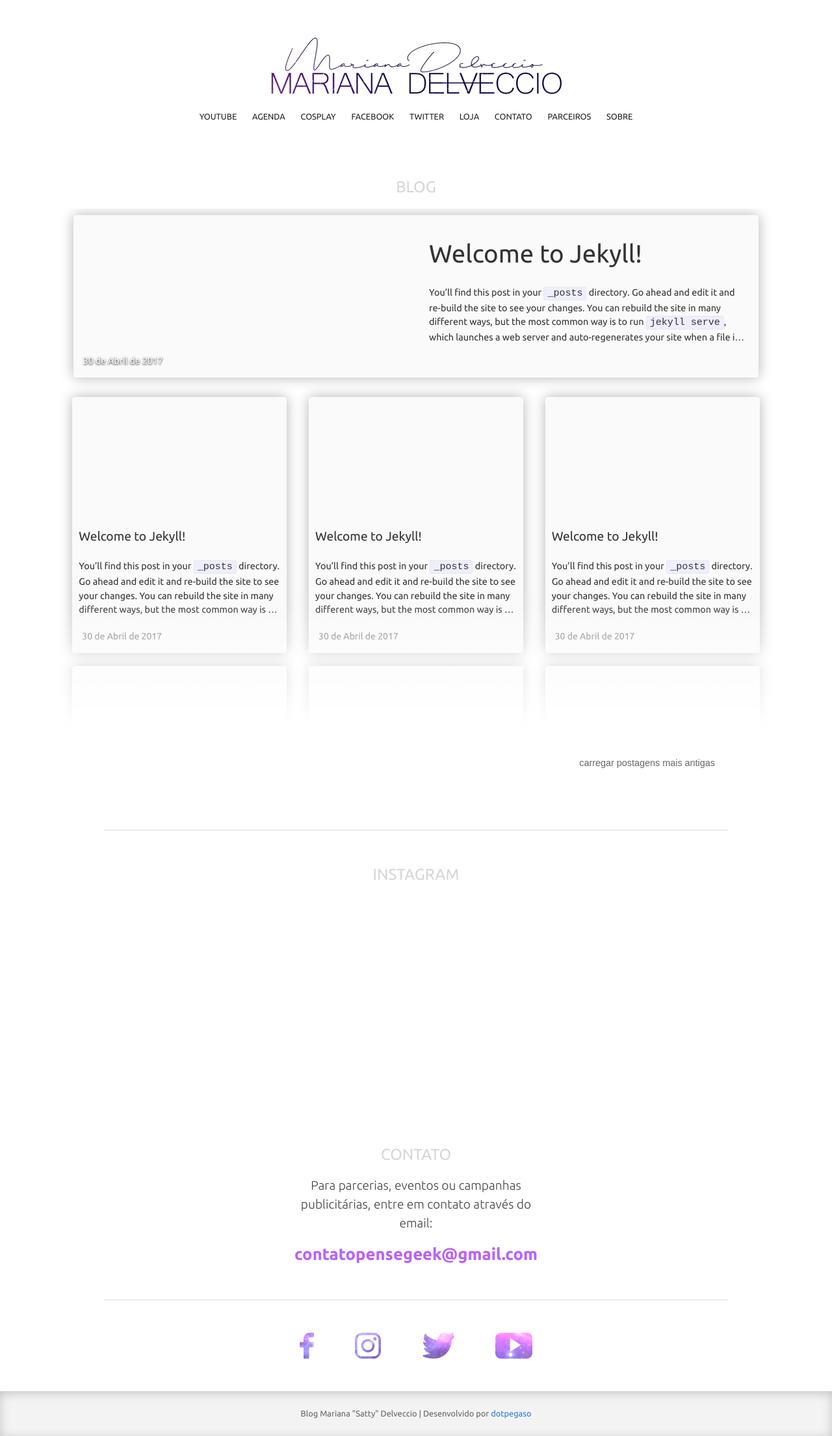
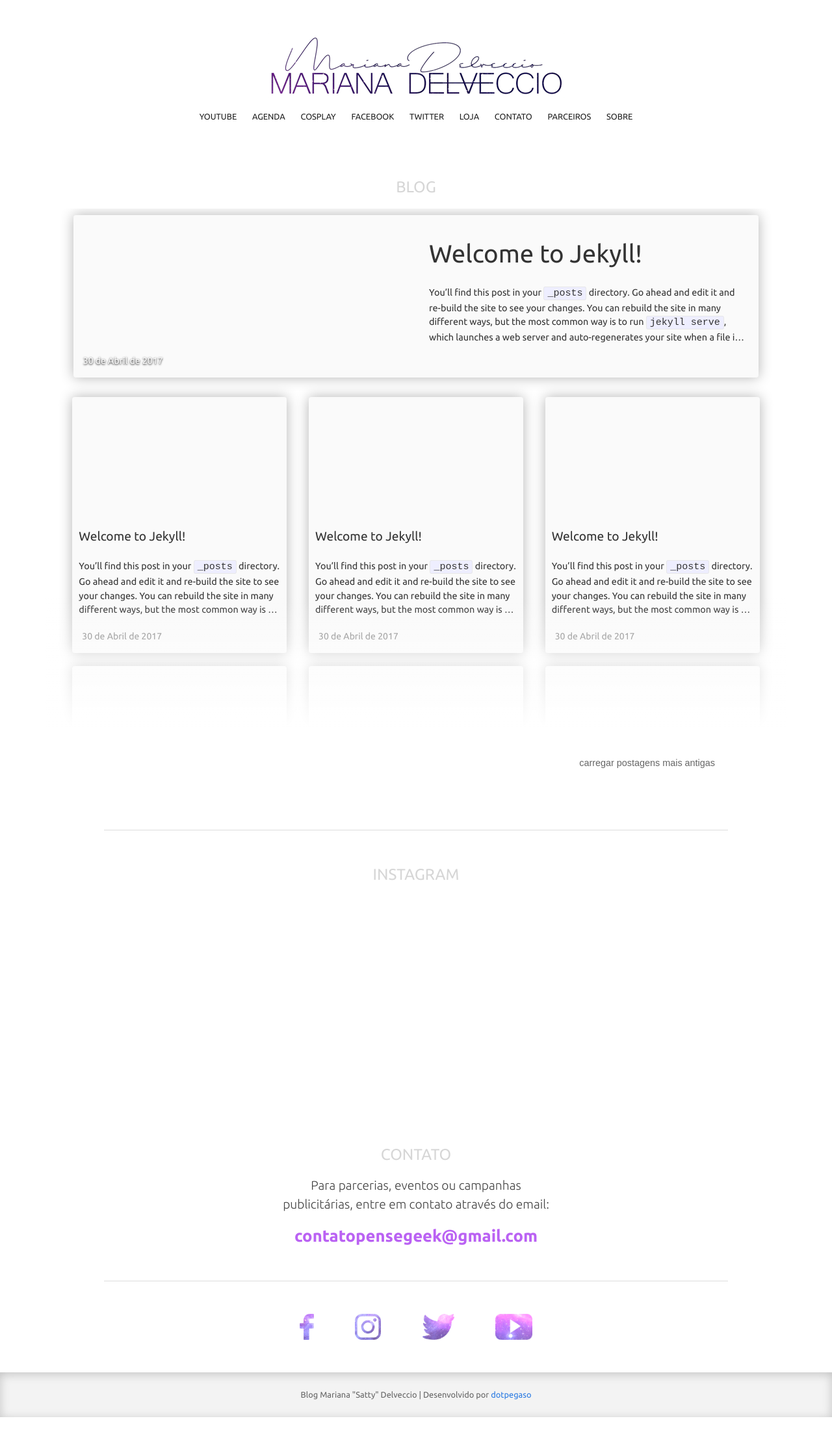
Before and after one commit to devsatty/devsatty.github.io, a Jekyll site: the page built from index.md, in a window 1280 px wide. Shown: the whole page at 65% size. Built offline with Jekyll 4.4.1, drawn with Linux system fonts in a browser that asks for light colours; nearby versions of some CDN libraries; library files that are not in the unit come from our copies; a script that is not in the unit is left out; after the commit the page ends 2181 px from its top, so only the background shows below that.

Commit message:
finalizado

```diff
--- a/assets/main.scss
+++ b/assets/main.scss
@@ -249,7 +249,7 @@
 
 
 p.parceria {
-    width: 400px;
+    width: 420px;
     margin: 0 auto;
     font-size: 1.2em;
     text-align: center;
```
